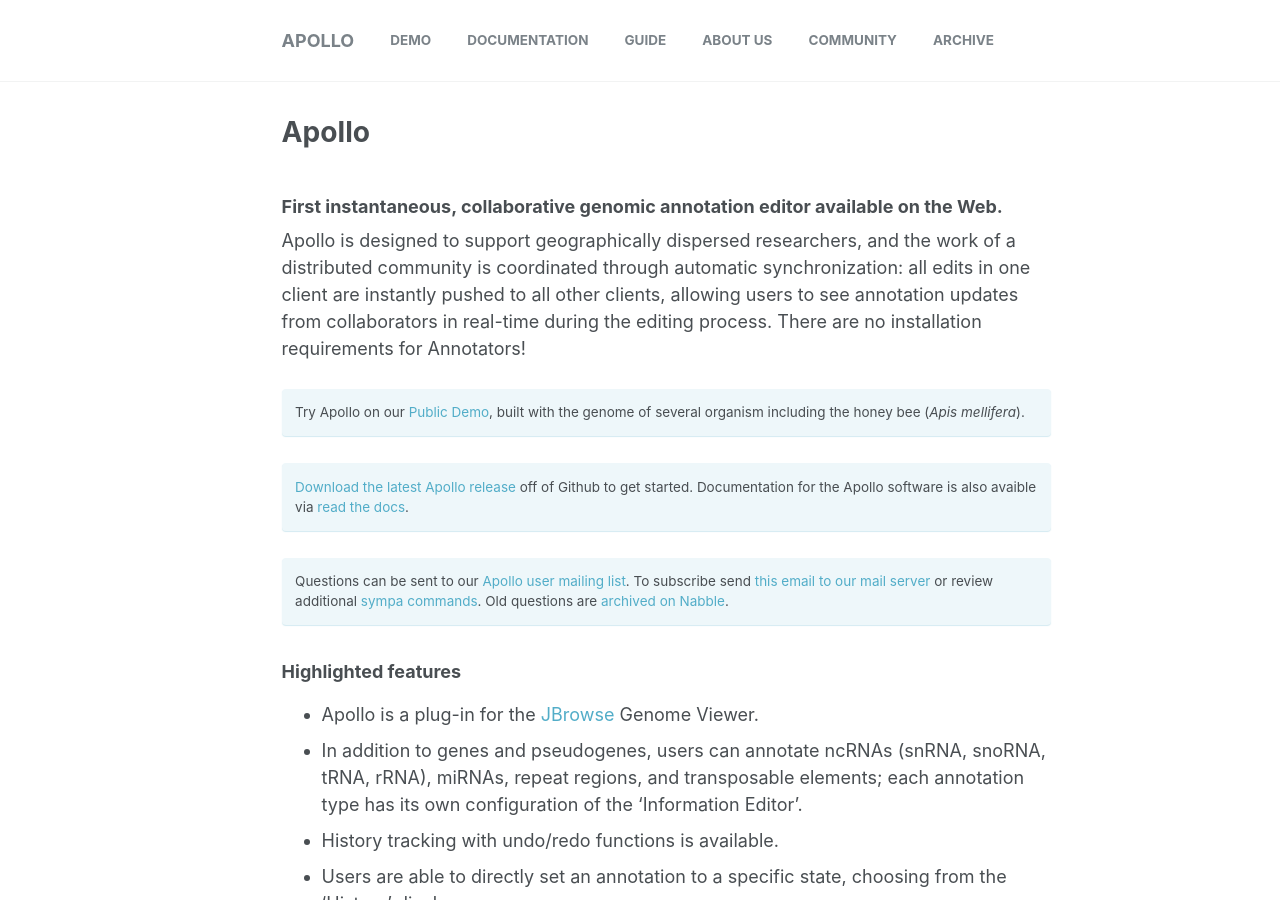
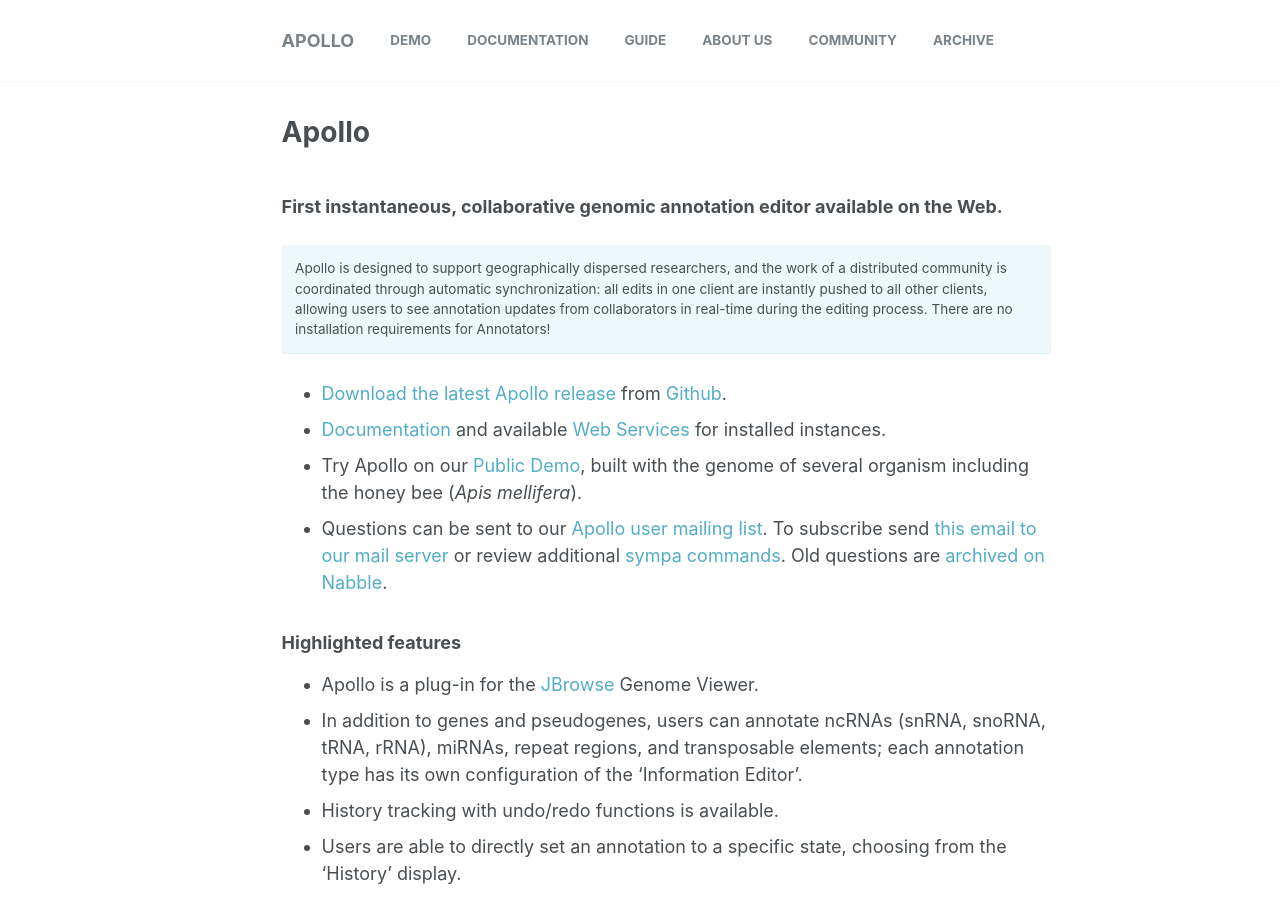
Before and after one commit to genomearchitect/genomearchitect.github.io, a Jekyll site: the page built from _pages/main.md, in a window 1280 px wide and 900 px high. Built offline with Jekyll 4.4.1, drawn with Linux system fonts in a browser that asks for light colours.

Commit message:
refactored

```diff
--- a/_pages/main.md
+++ b/_pages/main.md
@@ -9,16 +9,14 @@ permalink: /
 ---
 ### First instantaneous, collaborative genomic annotation editor available on the Web.
 
+
+{: .notice--info}
 Apollo is designed to support geographically dispersed researchers, and the work of a distributed community is coordinated through automatic synchronization: all edits in one client are instantly pushed to all other clients, allowing users to see annotation updates from collaborators in real-time during the editing process.  There are no installation requirements for Annotators!
 
-{: .notice--info}
-Try Apollo on our [Public Demo](demo), built with the genome of several organism including the honey bee (<i>Apis mellifera</i>).
-
-{: .notice--info}
-[Download the latest Apollo release](https://github.com/GMOD/Apollo/releases/latest) off of Github to get started.  Documentation for the Apollo software is also avaible via [read the docs](http://genomearchitect.readthedocs.io/).
-
-{: .notice--info}
-{% include contact.md %}
+- [Download the latest Apollo release](https://github.com/GMOD/Apollo/releases/latest) from [Github](https://github.com/GMOD/Apollo/).
+- [Documentation](http://genomearchitect.readthedocs.io/) and available [Web Services](http://demo.genomearchitect.org/Apollo2/WebServices/) for installed instances.
+- Try Apollo on our [Public Demo](demo), built with the genome of several organism including the honey bee (<i>Apis mellifera</i>).
+- {% include contact.md %}
 
 ### Highlighted features
 
```
